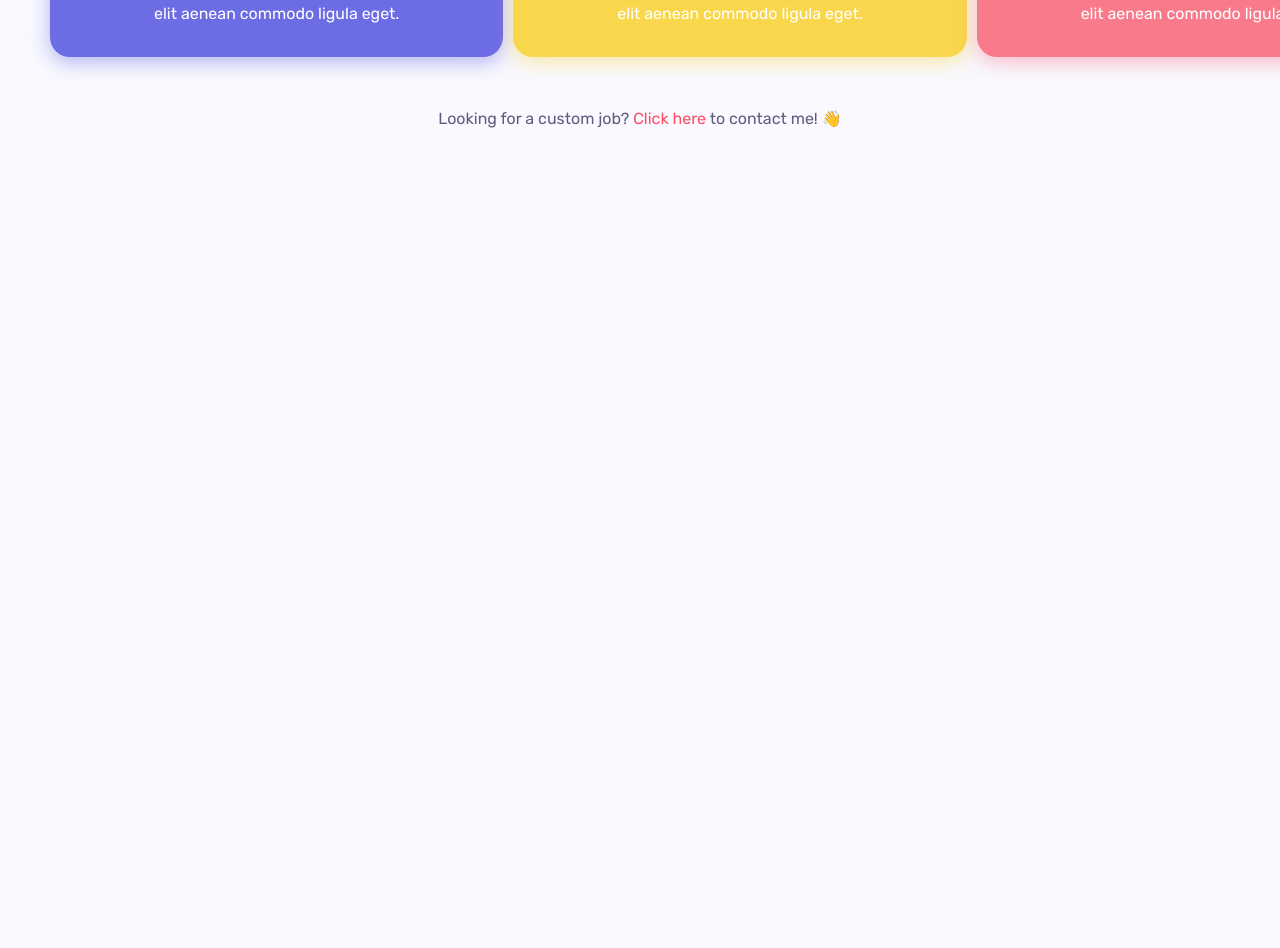
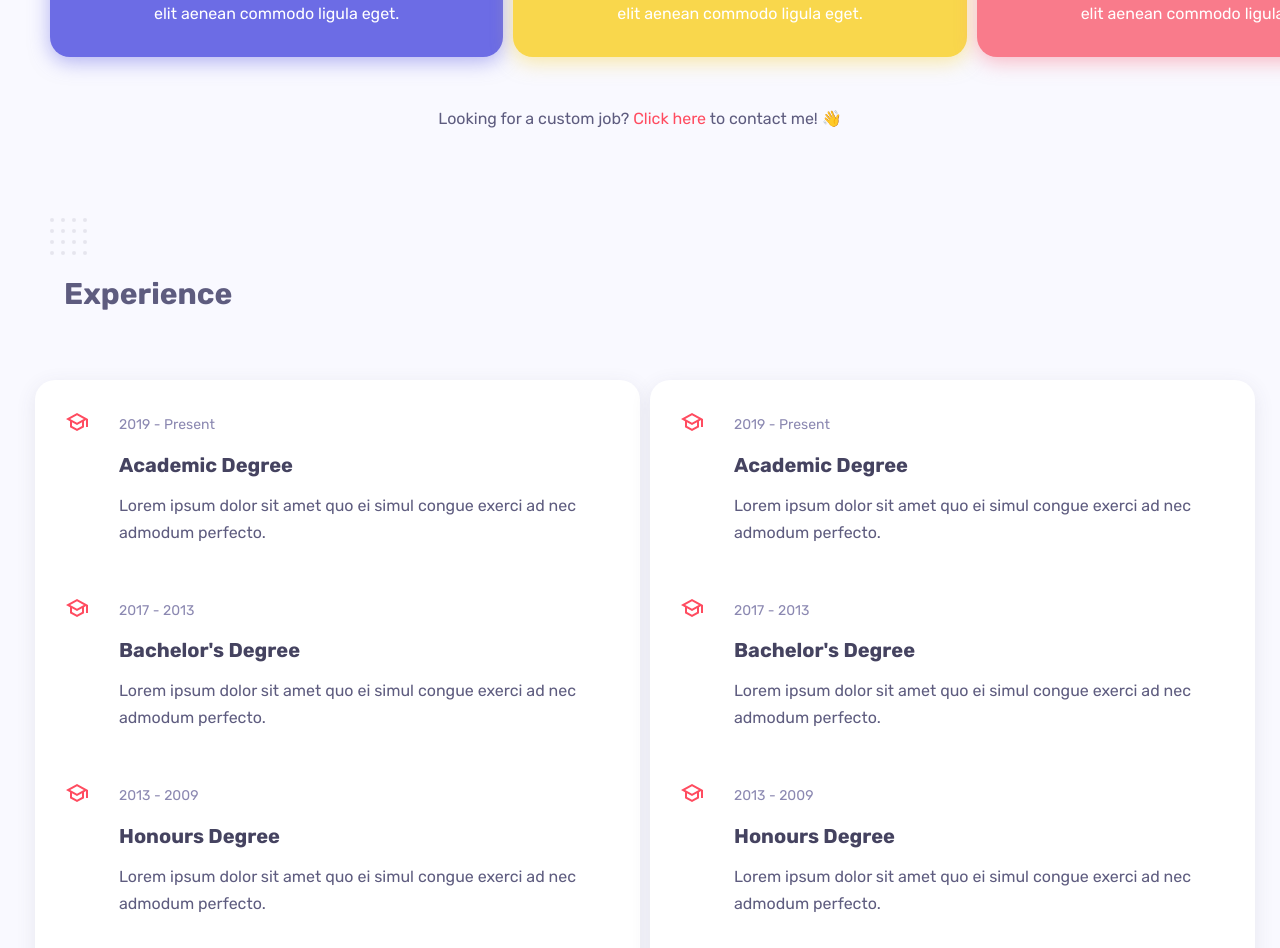
Before and after one commit to thenavik/ofolio, a React (Create React App) app: page / in a window 1280 px wide. Shown: the part 2000-2948 px from the top of the page. Before the commit the page ends 2132 px from the top, so only its background shows below. Built offline with nearby package versions, Linux system fonts and the light colour scheme.

Commit message:
have done experience section

```diff
--- a/src/components/Experience/XExperience.js
+++ b/src/components/Experience/XExperience.js
@@ -0,0 +1,19 @@
+import React from "react";
+import XExperienceBlock from "../../core/XExperienceBlock";
+import XMainHeadline from "../../core/XMainHeadline";
+import "../../styles/experience/xexperience.scss";
+
+export default function XExperience() {
+  return (
+    <>
+      <div className="experience-section">
+        <div className="container_ofolio">
+          <XMainHeadline title={"Experience"} />
+          <div className="experience-row">
+            <XExperienceBlock />
+          </div>
+        </div>
+      </div>
+    </>
+  );
+}
--- /dev/null
+++ b/src/core/XExperienceBlock.js
@@ -0,0 +1,96 @@
+import React from "react";
+import "../styles/core/block.scss";
+import { MdOutlineSchool } from "react-icons/md";
+
+export default function XExperienceBlock() {
+  return (
+    <>
+      <div className="col_6">
+        <div className="block-inner">
+          <div className="block-body">
+            <div className="block-icons">
+              <MdOutlineSchool />
+            </div>
+            <div className="block-content">
+              <span className="time">2019 - Present</span>
+              <h3 className="block-title">Academic Degree</h3>
+              <p className="block-text">
+                Lorem ipsum dolor sit amet quo ei simul congue exerci ad nec
+                admodum perfecto.
+              </p>
+            </div>
+          </div>
+          <div className="block-body">
+            <div className="block-icons">
+              <MdOutlineSchool />
+            </div>
+            <div className="block-content">
+              <span className="time">2017 - 2013</span>
+              <h3 className="block-title">Bachelor's Degree</h3>
+              <p className="block-text">
+                Lorem ipsum dolor sit amet quo ei simul congue exerci ad nec
+                admodum perfecto.
+              </p>
+            </div>
+          </div>
+          <div className="block-body">
+            <div className="block-icons">
+              <MdOutlineSchool />
+            </div>
+            <div className="block-content">
+              <span className="time">2013 - 2009</span>
+              <h3 className="block-title">Honours Degree</h3>
+              <p className="block-text">
+                Lorem ipsum dolor sit amet quo ei simul congue exerci ad nec
+                admodum perfecto.
+              </p>
+            </div>
+          </div>
+        </div>
+      </div>
+      <div className="col_6">
+        <div className="block-inner">
+          <div className="block-body">
+            <div className="block-icons">
+              <MdOutlineSchool />
+            </div>
+            <div className="block-content">
+              <span className="time">2019 - Present</span>
+              <h3 className="block-title">Academic Degree</h3>
+              <p className="block-text">
+                Lorem ipsum dolor sit amet quo ei simul congue exerci ad nec
+                admodum perfecto.
+              </p>
+            </div>
+          </div>
+          <div className="block-body">
+            <div className="block-icons">
+              <MdOutlineSchool />
+            </div>
+            <div className="block-content">
+              <span className="time">2017 - 2013</span>
+              <h3 className="block-title">Bachelor's Degree</h3>
+              <p className="block-text">
+                Lorem ipsum dolor sit amet quo ei simul congue exerci ad nec
+                admodum perfecto.
+              </p>
+            </div>
+          </div>
+          <div className="block-body">
+            <div className="block-icons">
+              <MdOutlineSchool />
+            </div>
+            <div className="block-content">
+              <span className="time">2013 - 2009</span>
+              <h3 className="block-title">Honours Degree</h3>
+              <p className="block-text">
+                Lorem ipsum dolor sit amet quo ei simul congue exerci ad nec
+                admodum perfecto.
+              </p>
+            </div>
+          </div>
+        </div>
+      </div>
+    </>
+  );
+}
--- a/src/pages/Home.js
+++ b/src/pages/Home.js
@@ -6,6 +6,7 @@ import ".././styles/home/xhome.scss";
 import AvatarIcon from ".././styles/home/avatar-1.svg";
 import XAbout from "../components/About/XAbout";
 import XSkills from "../components/Skills/XSkills";
+import XExperience from "../components/Experience/XExperience";
 
 export default function Home() {
   return (
@@ -47,6 +48,7 @@ export default function Home() {
       </div>
       <XAbout />
       <XSkills />
+      <XExperience />
     </div>
   );
 }
--- /dev/null
+++ b/src/styles/core/block.scss
@@ -0,0 +1,33 @@
+.block-inner {
+    padding: 30px;
+    background-color: #fff;
+    box-shadow: 0px 5px 20px 0px rgb(69 67 96 / 10%);
+    border-radius: 20px;
+    position: relative;
+    overflow: hidden;
+
+    .block-body {
+        margin-bottom: 50px;
+        width: 100%;
+        display: flex;
+        justify-content: start;
+        gap: 20px 30px;
+        svg {
+            font-size: 24px;
+            color: #ff4c60;
+            font-weight: 200;
+        }
+        .block-content {
+            .time {
+                color: #8b88b1;
+                font-size: 14px;
+            }
+            .block-title {
+                font-size: 20px;
+                margin: 10px 0;
+                color: #454360;
+                font-weight: 700;
+            }
+        }
+    }
+}
--- /dev/null
+++ b/src/styles/experience/xexperience.scss
@@ -0,0 +1,11 @@
+.experience-section {
+    padding-top: 100px;
+
+    .experience-row {
+
+        display: flex;
+        margin-right: -15px;
+        margin-left: -15px;
+        gap: 0px 10px;
+    }
+}
```
